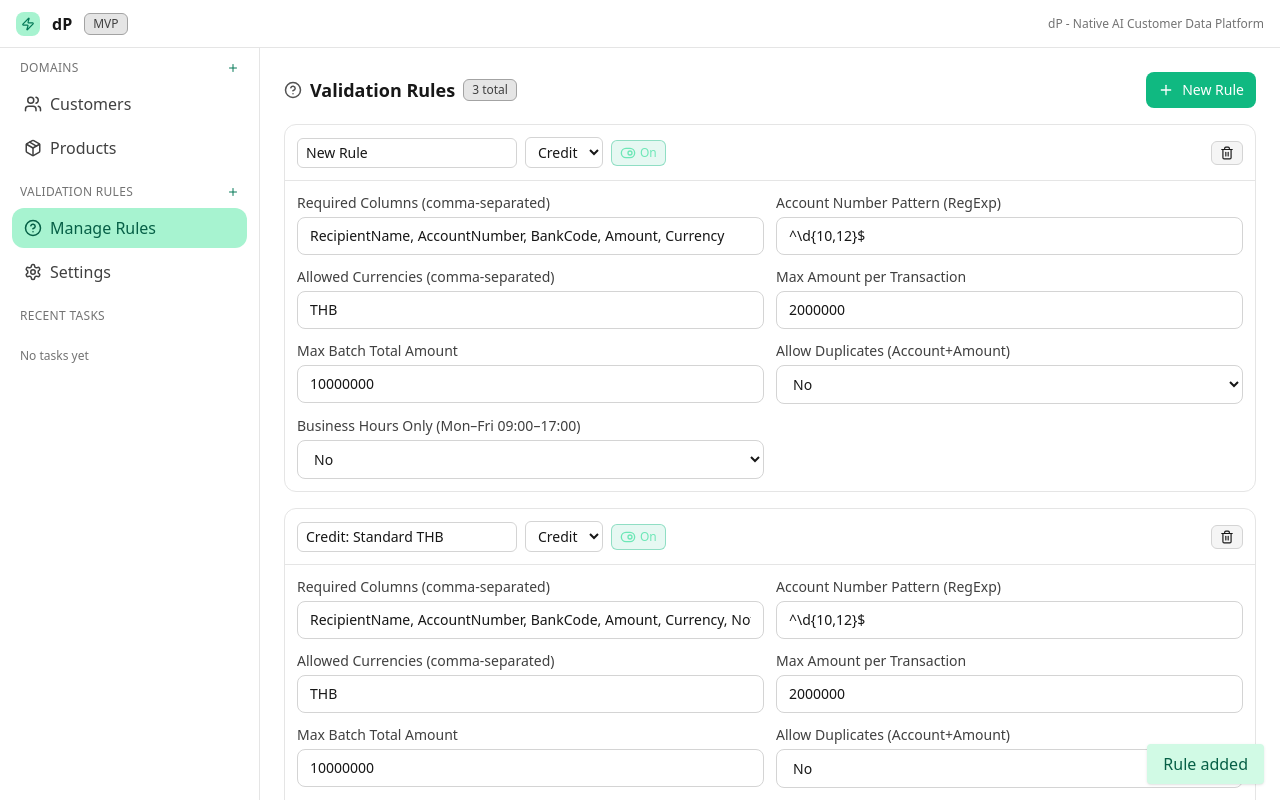
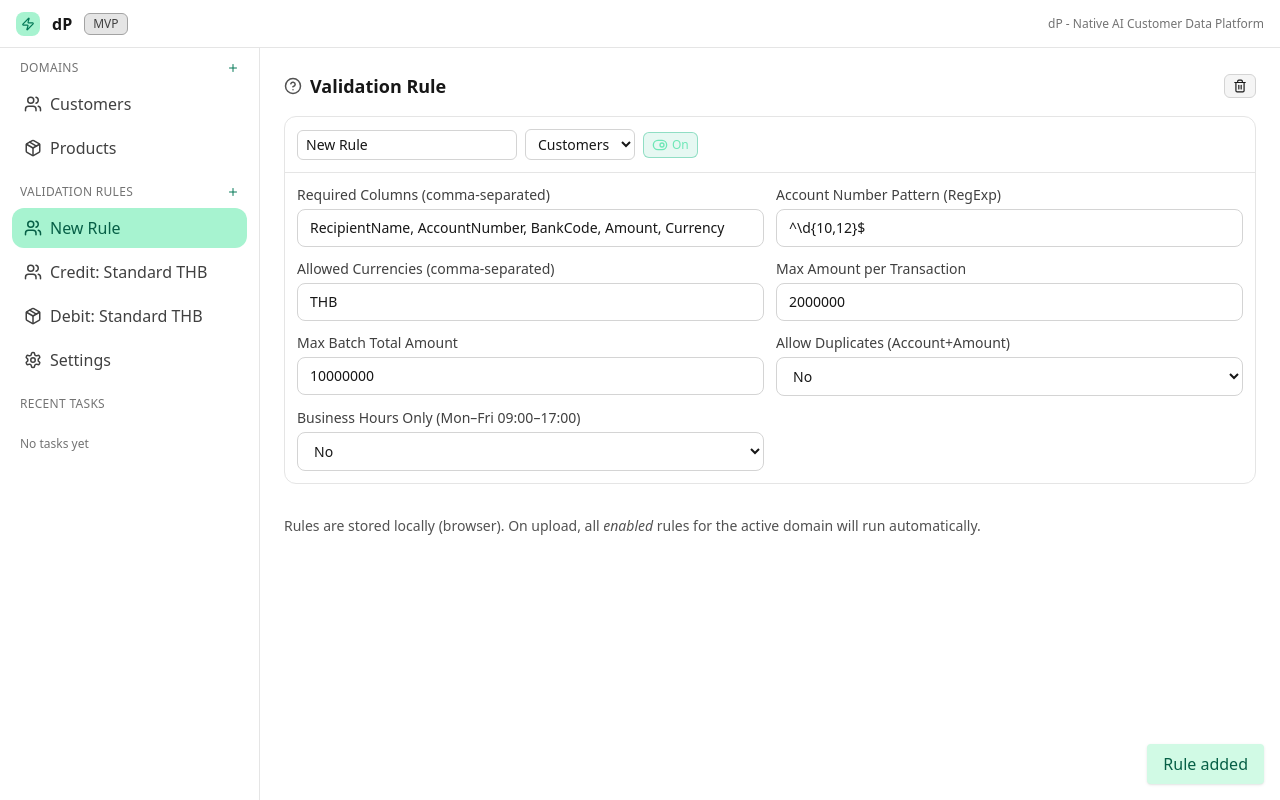
Before and after one commit to Tuppee-Peeranut/cdp, a React (Vite) app: page / in a window 1280 px wide. Both pictures are taken after a click on the button 233 px from the left and 192 px from the top of the page. Shown: the top 800 px of the page. Built offline with nearby package versions, Linux system fonts and the light colour scheme.

Commit message:
feat: inline rule management by domain

```diff
--- a/src/App.jsx
+++ b/src/App.jsx
@@ -38,7 +38,7 @@ import * as XLSX from "xlsx";
  * @typedef RuleSet
  * @property {string} id
  * @property {string} name
- * @property {TransferKind} appliesTo
+ * @property {string} appliesTo // domain id
  * @property {boolean} enabled
  * @property {string[]} requiredColumns
  * @property {string} accountPattern
@@ -138,7 +138,7 @@ const DEFAULT_RULESETS = [
   {
     id: uid("rule"),
     name: "Credit: Standard THB",
-    appliesTo: "credit",
+    appliesTo: "customers",
     enabled: true,
     requiredColumns: ["RecipientName", "AccountNumber", "BankCode", "Amount", "Currency", "Note"],
     accountPattern: "^\\d{10,12}$",
@@ -151,7 +151,7 @@ const DEFAULT_RULESETS = [
   {
     id: uid("rule"),
     name: "Debit: Standard THB",
-    appliesTo: "debit",
+    appliesTo: "products",
     enabled: true,
     requiredColumns: ["RecipientName", "AccountNumber", "BankCode", "Amount", "Currency", "Note"],
     accountPattern: "^\\d{10,12}$",
@@ -262,11 +262,11 @@ function validateAgainstRule(rows, rule) {
  * Validate against all enabled rules for the given kind
  * @param {BatchRow[]} rows
  * @param {RuleSet[]} rulesets
- * @param {TransferKind} kind
+ * @param {string} domain
  * @returns {{combined: ValidationIssue[], perRule: RuleResult[], totalAmount:number, rowCount:number}}
  */
-function validateWithRules(rows, rulesets, kind) {
-  const activeRules = rulesets.filter((r) => r.enabled && r.appliesTo === kind);
+function validateWithRules(rows, rulesets, domain) {
+  const activeRules = rulesets.filter((r) => r.enabled && r.appliesTo === domain);
   const totalAmount = rows.reduce((s, r) => s + (Number(r.Amount) || 0), 0);
   const rowCount = rows.length;
 
@@ -353,7 +353,7 @@ function Toggle({ checked, onChange }) {
   );
 }
 
-function MessageBubble({ msg, rulesets, setRulesets, kind }) {
+function MessageBubble({ msg, rulesets, setRulesets, kind, domain }) {
   const isUser = msg.role === "user";
   const bubbleCls = isUser
     ? "bg-neutral-200 text-neutral-900"
@@ -374,7 +374,7 @@ function MessageBubble({ msg, rulesets, setRulesets, kind }) {
             payload={msg.payload}
             rulesets={rulesets}
             setRulesets={setRulesets}
-            kind={kind}
+            domain={domain}
           />
         )}
         {(msg.type === "text" || msg.type === "summary") && (
@@ -385,11 +385,11 @@ function MessageBubble({ msg, rulesets, setRulesets, kind }) {
   );
 }
 
-function ValidationPanel({ payload, rulesets = [], setRulesets, kind }) {
+function ValidationPanel({ payload, rulesets = [], setRulesets, domain }) {
   const { combined = [], perRule = [], totalAmount = 0, rowCount = 0 } = payload || {};
   const errors = combined.filter((i) => i.level === "error");
   const warns = combined.filter((i) => i.level === "warning");
-  const applicable = rulesets.filter((r) => r.appliesTo === kind);
+  const applicable = rulesets.filter((r) => r.appliesTo === domain);
   const toggleRule = (id, enabled) =>
     setRulesets((rs) => rs.map((r) => (r.id === id ? { ...r, enabled } : r)));
   return (
@@ -456,8 +456,8 @@ export default function App() {
       if (rawV1) {
         const r = JSON.parse(rawV1);
         return [
-          { id: uid("rule"), name: "Migrated Credit", appliesTo: "credit", enabled: true, ...r },
-          { id: uid("rule"), name: "Migrated Debit", appliesTo: "debit", enabled: true, ...r },
+          { id: uid("rule"), name: "Migrated Credit", appliesTo: "customers", enabled: true, ...r },
+          { id: uid("rule"), name: "Migrated Debit", appliesTo: "products", enabled: true, ...r },
         ];
       }
     } catch {}
@@ -490,12 +490,21 @@ export default function App() {
     addToast("Domain added");
   };
 
+  const updateRule = (id, patch) =>
+    setRulesets((rs) => rs.map((r) => (r.id === id ? { ...r, ...patch } : r)));
+
+  const deleteRule = (id) => {
+    setRulesets((rs) => rs.filter((r) => r.id !== id));
+    if (active === id) setActive("customers");
+  };
+
   const addRule = () => {
-    setRulesets((rs) => [
-      {
-        id: uid("rule"),
+    const domain = domains.some((d) => d.id === active) ? active : domains[0].id;
+    const id = uid("rule");
+    const newRule = {
+      id,
       name: "New Rule",
-        appliesTo: "credit",
+      appliesTo: domain,
       enabled: true,
       requiredColumns: ["RecipientName", "AccountNumber", "BankCode", "Amount", "Currency"],
       accountPattern: "^\\d{10,12}$",
@@ -504,9 +513,9 @@ export default function App() {
       maxTotalAmount: 10000000,
       allowDuplicateAccountPerBatch: false,
       businessHoursOnly: false,
-      },
-      ...rs,
-    ]);
+    };
+    setRulesets((rs) => [newRule, ...rs]);
+    setActive(id);
     addToast("Rule added");
   };
 
@@ -554,12 +563,24 @@ export default function App() {
           </div>
             <div className="flex items-center justify-between text-xs uppercase tracking-wide text-neutral-500 px-2 mt-4 mb-2">
               <span>Validation Rules</span>
-            <button onClick={() => { addRule(); setActive("rules"); }} className="text-emerald-700">
+              <button onClick={addRule} className="text-emerald-700">
                 <Plus size={12} />
               </button>
             </div>
             <div className="space-y-1">
-            <SidebarButton icon={HelpCircle} label="Manage Rules" active={active === "rules"} onClick={() => setActive("rules")} />
+              {rulesets.map((r) => {
+                const dom = domains.find((d) => d.id === r.appliesTo);
+                const Icon = dom ? dom.icon : HelpCircle;
+                return (
+                  <SidebarButton
+                    key={r.id}
+                    icon={Icon}
+                    label={r.name}
+                    active={active === r.id}
+                    onClick={() => setActive(r.id)}
+                  />
+                );
+              })}
               <SidebarButton icon={SettingsIcon} label="Settings" active={active === "settings"} onClick={() => setActive("settings")} />
             </div>
           <div className="text-xs uppercase tracking-wide text-neutral-500 px-2 mt-4 mb-2">Recent Tasks</div>
@@ -568,12 +589,18 @@ export default function App() {
 
         {/* Main */}
         <main className="flex-1 min-h-[calc(100vh-3rem)]">
-          {active === "rules" ? (
-            <RulesManager rulesets={rulesets} setRulesets={setRulesets} addRule={addRule} />
-          ) : active === "settings" ? (
+          {active === "settings" ? (
             <SettingsPanel apiKey={apiKey} setApiKey={setApiKey} model={model} setModel={setModel} />
-          ) : active === "customers" || active === "products" ? (
+          ) : rulesets.find((r) => r.id === active) ? (
+            <RuleEditor
+              rule={rulesets.find((r) => r.id === active)}
+              updateRule={updateRule}
+              deleteRule={deleteRule}
+              domains={domains}
+            />
+          ) : domains.find((d) => d.id === active) ? (
             <TransferChat
+              domain={active}
               kind={active === "customers" ? "credit" : "debit"}
               rulesets={rulesets}
               setRulesets={setRulesets}
@@ -618,82 +645,129 @@ function TaskMini({ tasks }) {
   );
 }
 
-function RulesManager({ rulesets, setRulesets, addRule }) {
-  const updateRule = (id, patch) => setRulesets((rs) => rs.map((r) => (r.id === id ? { ...r, ...patch } : r)));
-  const deleteRule = (id) => setRulesets((rs) => rs.filter((r) => r.id !== id));
-
+// Rule editor for a single rule
+function RuleEditor({ rule, updateRule, deleteRule, domains }) {
+  if (!rule) return null;
   return (
     <div className="max-w-5xl mx-auto p-6">
       <div className="mb-4 flex items-center justify-between">
         <div className="flex items-center gap-2">
           <HelpCircle size={18} className="text-neutral-600" />
-          <h2 className="text-lg font-semibold">Validation Rules</h2>
-          <Badge>{rulesets.length} total</Badge>
+          <h2 className="text-lg font-semibold">Validation Rule</h2>
         </div>
-        <button onClick={addRule} className="px-3 py-2 rounded-lg bg-emerald-500 hover:bg-emerald-600 text-white text-sm flex items-center gap-2">
-          <Plus size={16} /> New Rule
-        </button>
-      </div>
-
-      <div className="space-y-4">
-        {rulesets.map((r) => (
-          <div key={r.id} className="rounded-xl border border-neutral-200 bg-white">
-            <div className="p-3 border-b border-neutral-200 flex items-center gap-2 justify-between">
-              <div className="flex items-center gap-2">
-                <input
-                  className="bg-white border border-neutral-300 rounded-md px-2 py-1 text-sm"
-                  value={r.name}
-                  onChange={(e) => updateRule(r.id, { name: e.target.value })}
-                />
-                <select
-                  className="bg-white border border-neutral-300 rounded-md px-2 py-1 text-sm"
-                  value={r.appliesTo}
-                  onChange={(e) => updateRule(r.id, { appliesTo: e.target.value })}
+        <button
+          onClick={() => deleteRule(rule.id)}
+          className="px-2 py-1 rounded-md bg-neutral-100 border border-neutral-300 hover:bg-neutral-200 text-sm"
         >
-                  <option value="credit">Credit</option>
-                  <option value="debit">Debit</option>
-                </select>
-                <Toggle checked={r.enabled} onChange={(v) => updateRule(r.id, { enabled: v })} />
-              </div>
-              <button onClick={() => deleteRule(r.id)} className="px-2 py-1 rounded-md bg-neutral-100 border border-neutral-300 hover:bg-neutral-200 text-sm">
           <Trash2 size={14} />
         </button>
       </div>
 
+      <div className="rounded-xl border border-neutral-200 bg-white">
+        <div className="p-3 border-b border-neutral-200 flex items-center gap-2">
+          <input
+            className="bg-white border border-neutral-300 rounded-md px-2 py-1 text-sm"
+            value={rule.name}
+            onChange={(e) => updateRule(rule.id, { name: e.target.value })}
+          />
+          <select
+            className="bg-white border border-neutral-300 rounded-md px-2 py-1 text-sm"
+            value={rule.appliesTo}
+            onChange={(e) => updateRule(rule.id, { appliesTo: e.target.value })}
+          >
+            {domains.map((d) => (
+              <option key={d.id} value={d.id}>
+                {d.label}
+              </option>
+            ))}
+          </select>
+          <Toggle checked={rule.enabled} onChange={(v) => updateRule(rule.id, { enabled: v })} />
+        </div>
+
         <div className="p-3 grid grid-cols-1 md:grid-cols-2 gap-3">
           <Field label="Required Columns (comma-separated)">
-                <input className="w-full bg-white border border-neutral-300 rounded-lg px-3 py-2 text-sm" value={r.requiredColumns.join(", ")} onChange={(e) => updateRule(r.id, { requiredColumns: e.target.value.split(",").map((s) => s.trim()).filter(Boolean) })} />
+            <input
+              className="w-full bg-white border border-neutral-300 rounded-lg px-3 py-2 text-sm"
+              value={rule.requiredColumns.join(", ")}
+              onChange={(e) =>
+                updateRule(rule.id, {
+                  requiredColumns: e.target.value
+                    .split(",")
+                    .map((s) => s.trim())
+                    .filter(Boolean),
+                })
+              }
+            />
           </Field>
           <Field label="Account Number Pattern (RegExp)">
-                <input className="w-full bg-white border border-neutral-300 rounded-lg px-3 py-2 text-sm" value={r.accountPattern} onChange={(e) => updateRule(r.id, { accountPattern: e.target.value })} />
+            <input
+              className="w-full bg-white border border-neutral-300 rounded-lg px-3 py-2 text-sm"
+              value={rule.accountPattern}
+              onChange={(e) => updateRule(rule.id, { accountPattern: e.target.value })}
+            />
           </Field>
           <Field label="Allowed Currencies (comma-separated)">
-                <input className="w-full bg-white border border-neutral-300 rounded-lg px-3 py-2 text-sm" value={r.allowedCurrencies.join(", ")} onChange={(e) => updateRule(r.id, { allowedCurrencies: e.target.value.split(",").map((s) => s.trim()).filter(Boolean) })} />
+            <input
+              className="w-full bg-white border border-neutral-300 rounded-lg px-3 py-2 text-sm"
+              value={rule.allowedCurrencies.join(", ")}
+              onChange={(e) =>
+                updateRule(rule.id, {
+                  allowedCurrencies: e.target.value
+                    .split(",")
+                    .map((s) => s.trim())
+                    .filter(Boolean),
+                })
+              }
+            />
           </Field>
           <Field label="Max Amount per Transaction">
-                <input type="number" className="w-full bg-white border border-neutral-300 rounded-lg px-3 py-2 text-sm" value={r.maxAmountPerTxn} onChange={(e) => updateRule(r.id, { maxAmountPerTxn: Number(e.target.value) || 0 })} />
+            <input
+              type="number"
+              className="w-full bg-white border border-neutral-300 rounded-lg px-3 py-2 text-sm"
+              value={rule.maxAmountPerTxn}
+              onChange={(e) => updateRule(rule.id, { maxAmountPerTxn: Number(e.target.value) || 0 })}
+            />
           </Field>
           <Field label="Max Batch Total Amount">
-                <input type="number" className="w-full bg-white border border-neutral-300 rounded-lg px-3 py-2 text-sm" value={r.maxTotalAmount} onChange={(e) => updateRule(r.id, { maxTotalAmount: Number(e.target.value) || 0 })} />
+            <input
+              type="number"
+              className="w-full bg-white border border-neutral-300 rounded-lg px-3 py-2 text-sm"
+              value={rule.maxTotalAmount}
+              onChange={(e) => updateRule(rule.id, { maxTotalAmount: Number(e.target.value) || 0 })}
+            />
           </Field>
           <Field label="Allow Duplicates (Account+Amount)">
-                <select className="w-full bg-white border border-neutral-300 rounded-lg px-3 py-2 text-sm" value={r.allowDuplicateAccountPerBatch ? "yes" : "no"} onChange={(e) => updateRule(r.id, { allowDuplicateAccountPerBatch: e.target.value === "yes" })}>
+            <select
+              className="w-full bg-white border border-neutral-300 rounded-lg px-3 py-2 text-sm"
+              value={rule.allowDuplicateAccountPerBatch ? "yes" : "no"}
+              onChange={(e) =>
+                updateRule(rule.id, {
+                  allowDuplicateAccountPerBatch: e.target.value === "yes",
+                })
+              }
+            >
               <option value="no">No</option>
               <option value="yes">Yes</option>
             </select>
           </Field>
           <Field label="Business Hours Only (Mon–Fri 09:00–17:00)">
-                <select className="w-full bg-white border border-neutral-300 rounded-lg px-3 py-2 text-sm" value={r.businessHoursOnly ? "yes" : "no"} onChange={(e) => updateRule(r.id, { businessHoursOnly: e.target.value === "yes" })}>
+            <select
+              className="w-full bg-white border border-neutral-300 rounded-lg px-3 py-2 text-sm"
+              value={rule.businessHoursOnly ? "yes" : "no"}
+              onChange={(e) =>
+                updateRule(rule.id, { businessHoursOnly: e.target.value === "yes" })
+              }
+            >
               <option value="no">No</option>
               <option value="yes">Yes</option>
             </select>
           </Field>
         </div>
       </div>
-        ))}
+
+      <div className="mt-8 text-sm text-neutral-600">
+        Rules are stored locally (browser). On upload, all <em>enabled</em> rules for the active domain will run automatically.
       </div>
-
-      <div className="mt-8 text-sm text-neutral-600">Rules are stored locally (browser). On upload, all <em>enabled</em> rules for the active transfer type will run automatically.</div>
     </div>
   );
 }
@@ -755,7 +829,7 @@ function Field({ label, children }) {
   );
 }
 
-function TransferChat({ kind, rulesets, setRulesets, tasks, setTasks, apiKey, model, addToast }) {
+function TransferChat({ domain, kind, rulesets, setRulesets, tasks, setTasks, apiKey, model, addToast }) {
   const [messages, setMessages] = useState([
     {
       role: "assistant",
@@ -783,7 +857,7 @@ function TransferChat({ kind, rulesets, setRulesets, tasks, setTasks, apiKey, mo
   const handleUpload = async (file) => {
     if (!file) return;
     const rows = await parseWorkbook(file);
-    const { combined, perRule, totalAmount, rowCount } = validateWithRules(rows, rulesets, kind);
+    const { combined, perRule, totalAmount, rowCount } = validateWithRules(rows, rulesets, domain);
 
     const batch = {
       id: uid("batch"),
@@ -940,6 +1014,7 @@ function TransferChat({ kind, rulesets, setRulesets, tasks, setTasks, apiKey, mo
               rulesets={rulesets}
               setRulesets={setRulesets}
               kind={kind}
+              domain={domain}
             />
           ))}
           <div className="text-center text-xs text-neutral-600 pt-6">Drop an Excel/CSV anywhere above to import</div>
```
Lines whose indentation alone changed are shown as unchanged.
